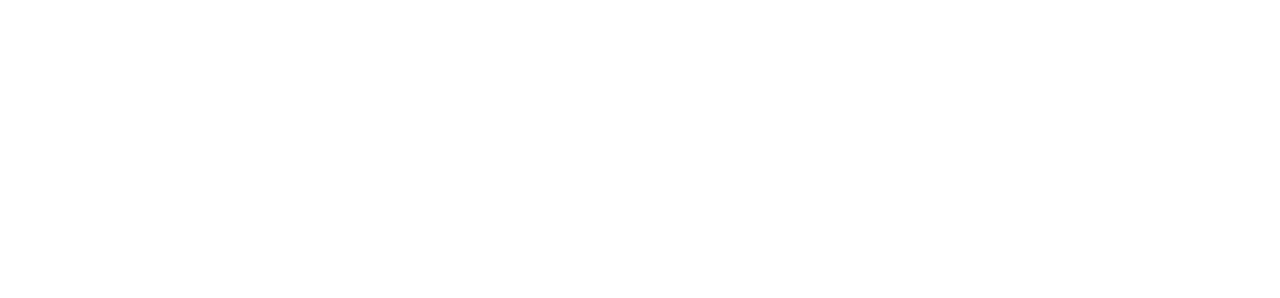
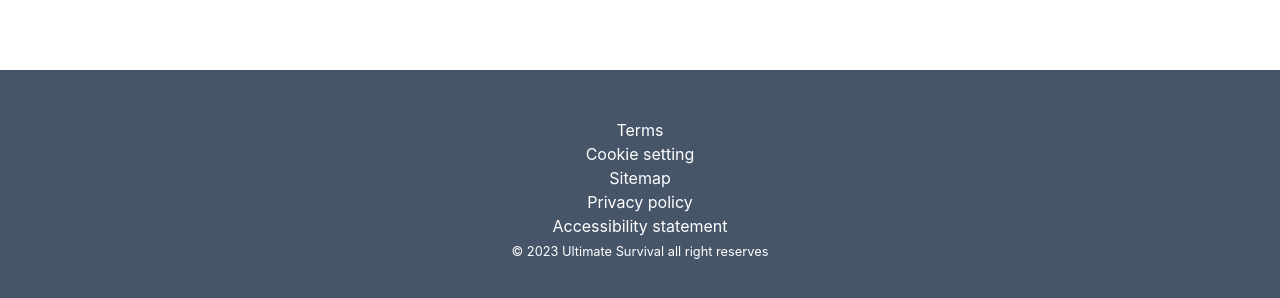
Before and after one commit to sowmik-sec/ultimate-survival, a React (Create React App) app: page / in a window 1280 px wide. Shown: the part 1790-2088 px from the top of the page. Before the commit the page ends 1860 px from the top, so only its background shows below. Built offline with nearby package versions, Linux system fonts and the light colour scheme.

Commit message:
footer added

```diff
--- a/public/index.html
+++ b/public/index.html
@@ -24,7 +24,7 @@
       work correctly both with client-side routing and a non-root public URL.
       Learn how to configure a non-root public URL by running `npm run build`.
     -->
-    <title>React App</title>
+    <title>Ultimate Survival</title>
   </head>
   <body>
     <noscript>You need to enable JavaScript to run this app.</noscript>
--- /dev/null
+++ b/src/components/Footer/Footer.js
@@ -0,0 +1,18 @@
+import React from "react";
+
+const Footer = () => {
+  return (
+    <div className="bg-slate-600 p-12 flex flex-col justify-center items-center">
+      <button className="text-white w-56">Terms </button>
+      <button className="text-white w-56">Cookie setting </button>
+      <button className="text-white w-56">Sitemap </button>
+      <button className="text-white w-56">Privacy policy </button>
+      <button className="text-white w-56">Accessibility statement </button>
+      <p className="text-white">
+        <small>© 2023 Ultimate Survival all right reserves</small>
+      </p>
+    </div>
+  );
+};
+
+export default Footer;
--- a/src/layout/Main.js
+++ b/src/layout/Main.js
@@ -1,5 +1,6 @@
 import React from "react";
 import { Outlet } from "react-router-dom";
+import Footer from "../components/Footer/Footer";
 import Header from "../components/Header/Header";
 import Home from "../components/pages/Home/Home";
 
@@ -8,6 +9,7 @@
     <div>
       <Header />
       <Home />
+      <Footer />
       <Outlet />
     </div>
   );
```
